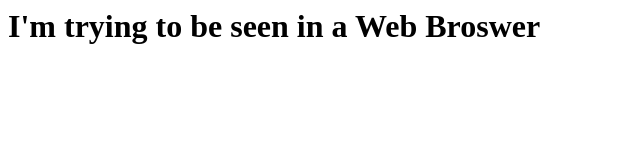
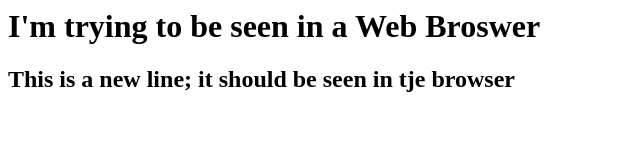
Before and after one commit to Dara-Sy/class8, a plain HTML site: page index.html in a window 1280 px wide. Shown: the whole page, without its empty margins (0-640 px from the left). Drawn offline with Linux system fonts and the light colour scheme.

Commit message:
Added a second headline

```diff
--- a/index.html
+++ b/index.html
@@ -1 +1,3 @@
 <h1> I'm trying to be seen in a Web Broswer </h1>
+
+<h2> This is a new line; it should be seen in tje browser </h2>
```
